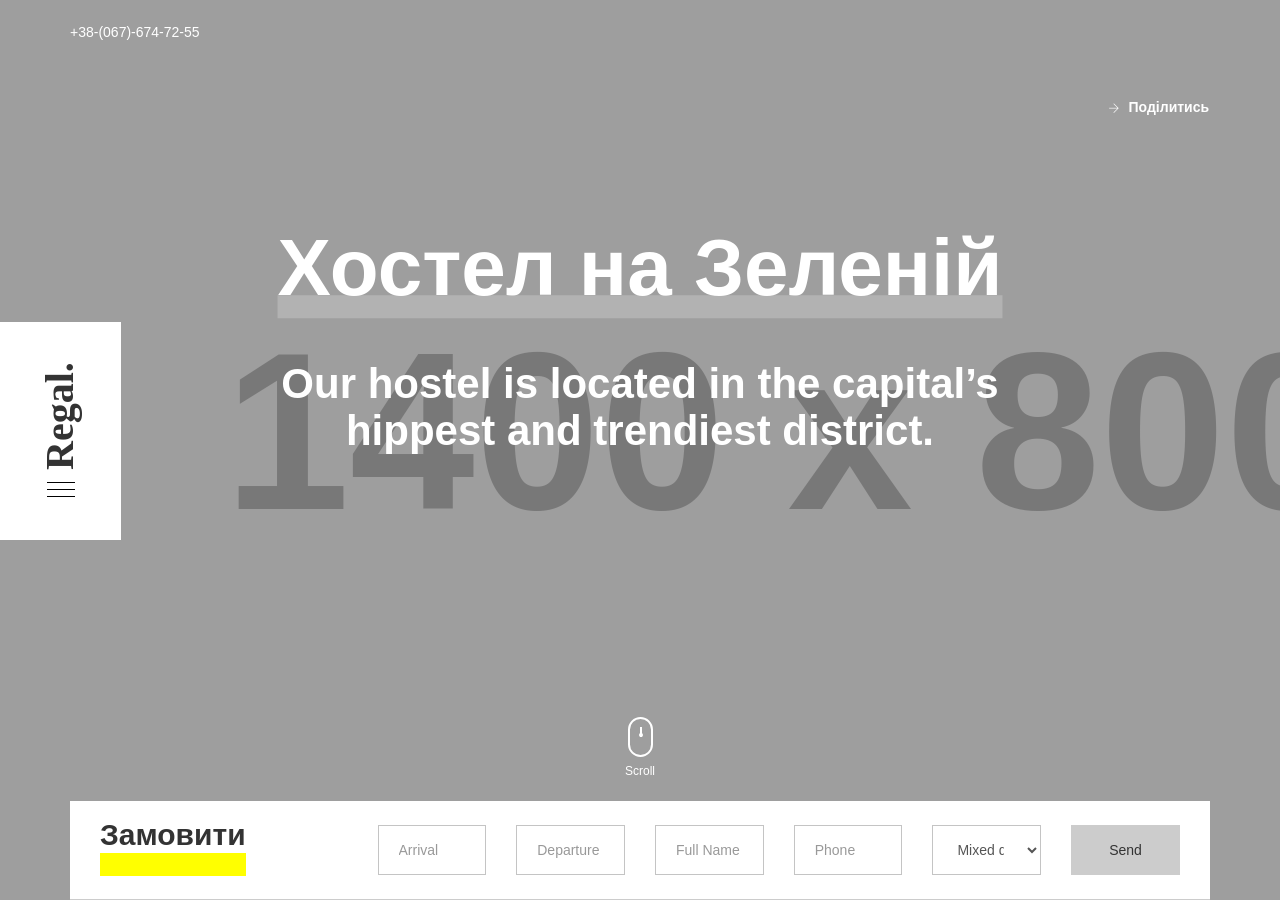
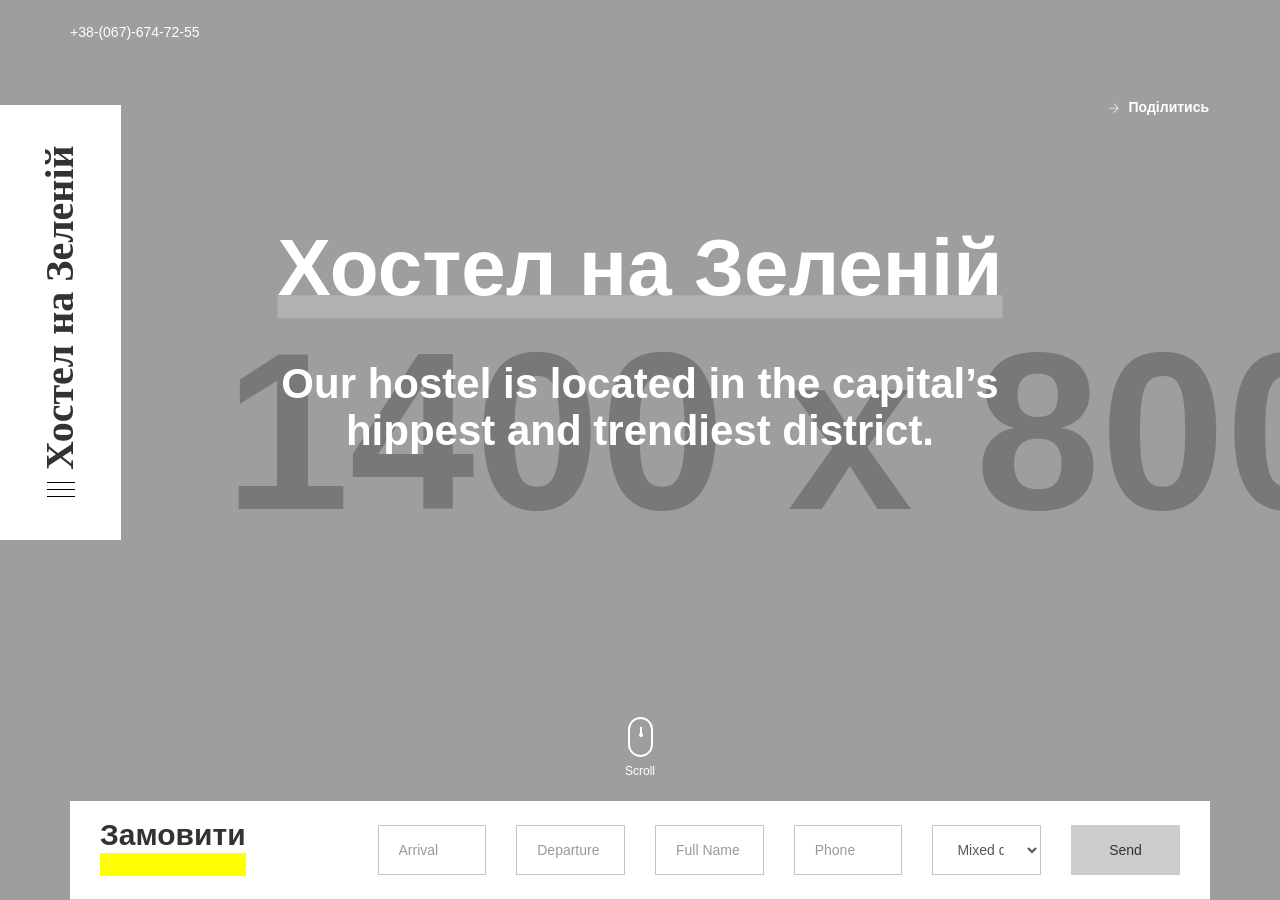
Before and after one commit to greenhostel/greenhostel.github.io, a Jekyll site: the page built from index.html, in a window 1280 px wide and 900 px high. Built offline with Jekyll 4.4.1, drawn with Linux system fonts in a browser that asks for light colours.

Commit message:
left side menu

```diff
--- a/_data/params.yml
+++ b/_data/params.yml
@@ -1,3 +1,4 @@
 name: Хостел на Зеленій
+haslo: Будь в центрі!
 phone: 38-(067)-674-72-55
 address: м. Львів, вул. Зелена, 20
--- a/_includes/menu.html
+++ b/_includes/menu.html
@@ -3,7 +3,7 @@
     <div class="reg_menu_btn">
         <span></span><span></span><span></span>
     </div>
-    <b>Regal.</b>
+    <b>{{site.data.params.name}}</b>
 </div>
 <!-- Menu Btn End-->
 
```
